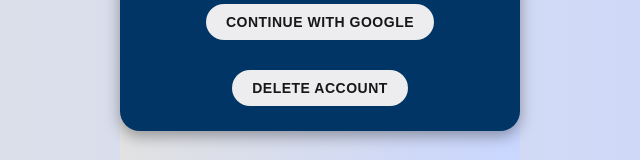
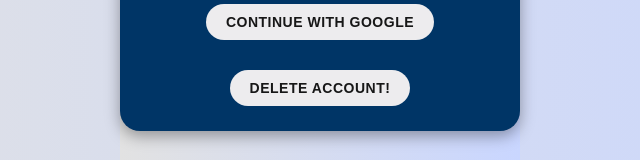
Before and after one commit to MohammedRaghib/react-capstone, a React (Create React App) app: page / in a window 1280 px wide. Shown: the part 447-607 px from the top of the page, without its empty margins (320-960 px from the left). Built offline with nearby package versions, Linux system fonts and the light colour scheme.

Commit message:
changed-auth

```diff
--- a/src/App.css
+++ b/src/App.css
@@ -28,7 +28,7 @@
   font-size: 16px;
 }
 
-/* Main content area */
+
 .App-content {
   flex: 1;
   display: flex;
--- a/src/App.js
+++ b/src/App.js
@@ -1,5 +1,5 @@
 import './App.css';
-import Registration from './Registration'; // Ensure the path is correct
+import Registration from './Registration';
 
 function App() {
   return (
--- a/src/App.jsx
+++ b/src/App.jsx
@@ -12,7 +12,7 @@ function App() {
         <Registration />
       </main>
       <footer className='App-footer'>
-        <p>&copy; 2023 Authentication App. All rights reserved.</p>
+        <p>&copy; 2023 Authentication App. All rights reserved</p>
       </footer>
     </div>
   );
--- a/src/Registration.css
+++ b/src/Registration.css
@@ -45,7 +45,7 @@ body {
     color: #d24c4c;
 }
 
-/* Input Fields */
+
 .container input {
     background-color: #f6f5f5;
     border: none;
--- a/src/Registration.jsx
+++ b/src/Registration.jsx
@@ -177,7 +177,7 @@ function Registration() {
                 </button>
             </div>
 
-            <button onClick={handleDeleteAccount}>Delete Account</button>
+            <button onClick={handleDeleteAccount}>Delete Account!</button>
         </div>
     );
 }
--- a/src/firebase.js
+++ b/src/firebase.js
@@ -19,5 +19,5 @@ const app = initializeApp(firebaseConfig);
 const analytics = getAnalytics(app);
 const auth = getAuth(app);
 
-// Export the initialized Firebase services
+
 export { app, auth, analytics };
```
